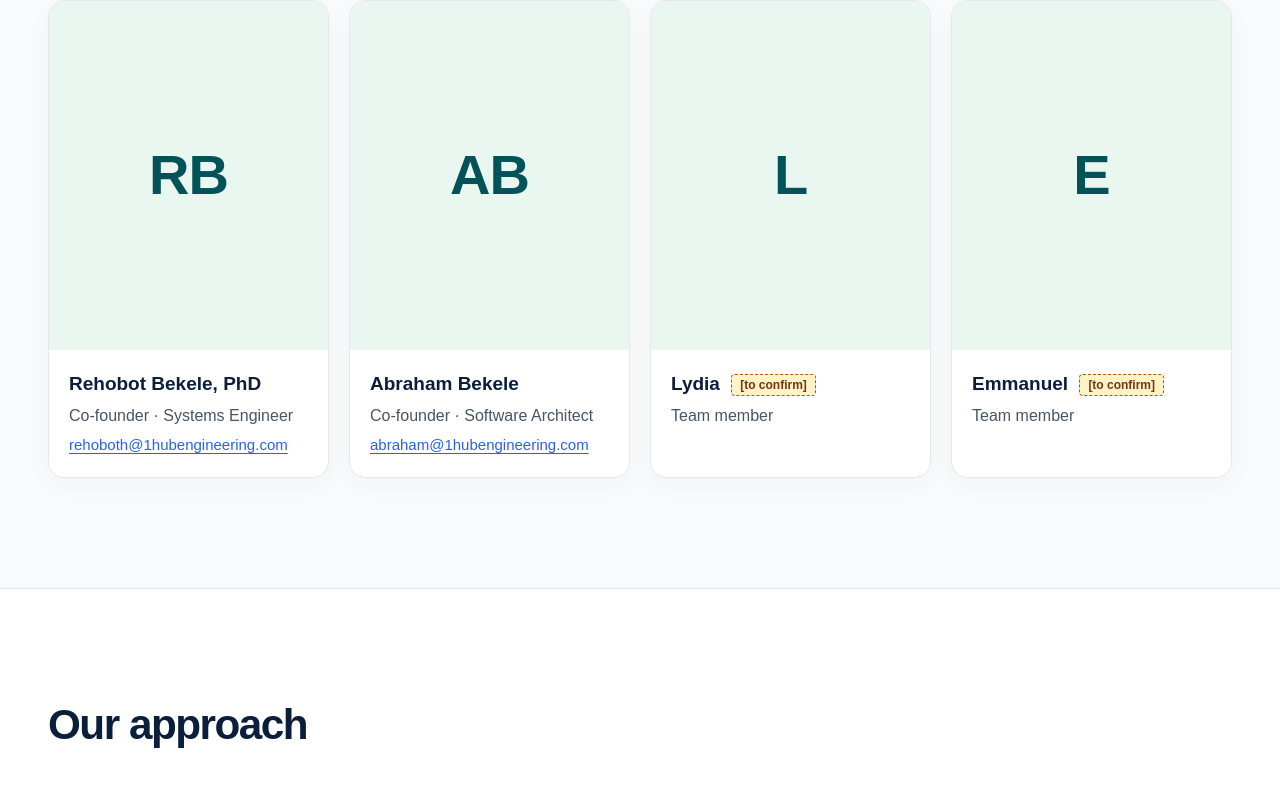
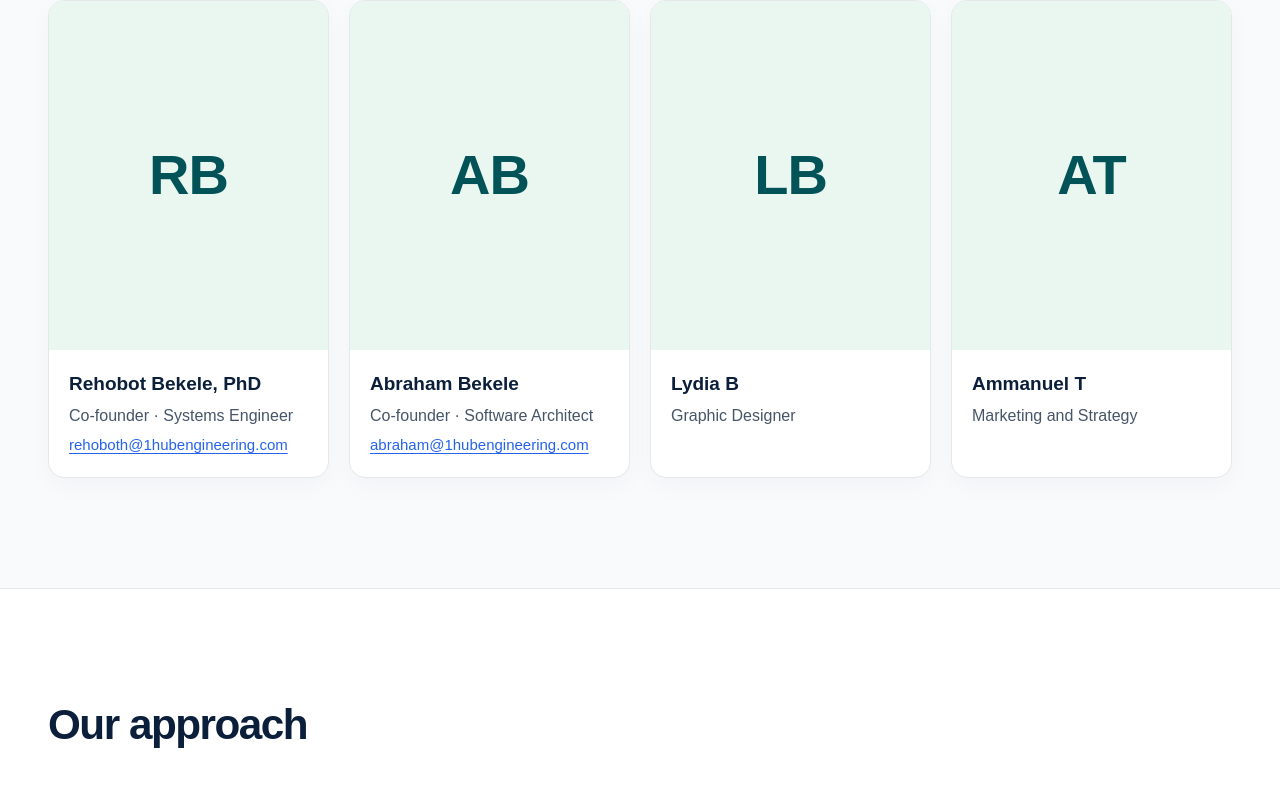
Before and after one commit to 1hubengineering/website-v1, a React (Vite) app: page /about in a window 1280 px wide. Shown: the part 1297-2093 px from the top of the page. Built offline with nearby package versions, Linux system fonts and the light colour scheme; a web font is replaced by a local one.

Commit message:
Team: Lydia B, Graphic Designer; Ammanuel T, Marketing and Strategy

```diff
--- a/src/content/site.ts
+++ b/src/content/site.ts
@@ -49,16 +49,12 @@ export const team: TeamMember[] = [
     email: "abraham@1hubengineering.com",
   },
   {
-    name: "Lydia",
-    role: "Team member",
-    toConfirm: true,
-    note: "Full name, role and email to confirm.",
+    name: "Lydia B",
+    role: "Graphic Designer",
   },
   {
-    name: "Emmanuel",
-    role: "Team member",
-    toConfirm: true,
-    note: "Full name, role and email to confirm.",
+    name: "Ammanuel T",
+    role: "Marketing and Strategy",
   },
 ];
 
```
Also changed, not shown: 1 other file (tests, documents, lock files or other folders).
